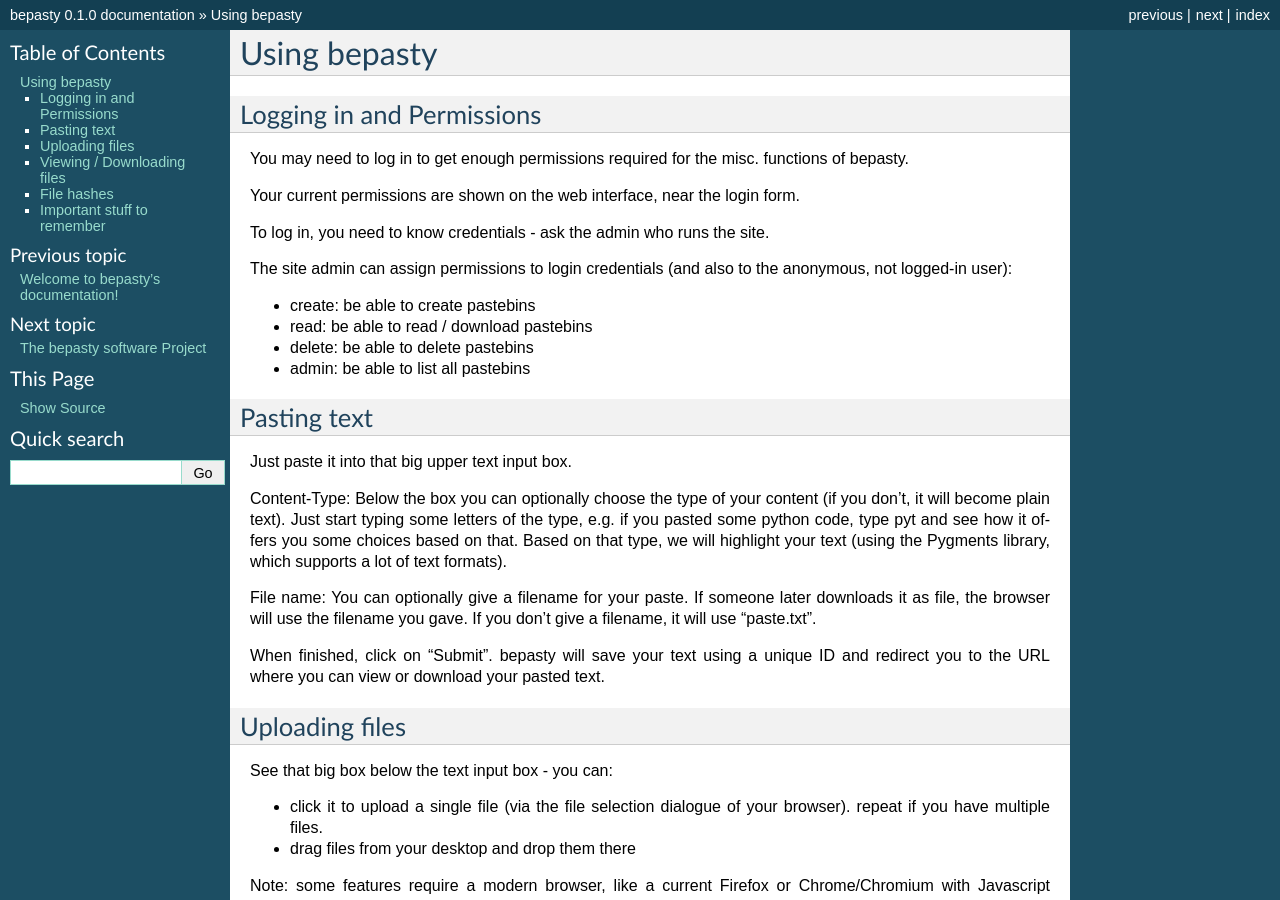
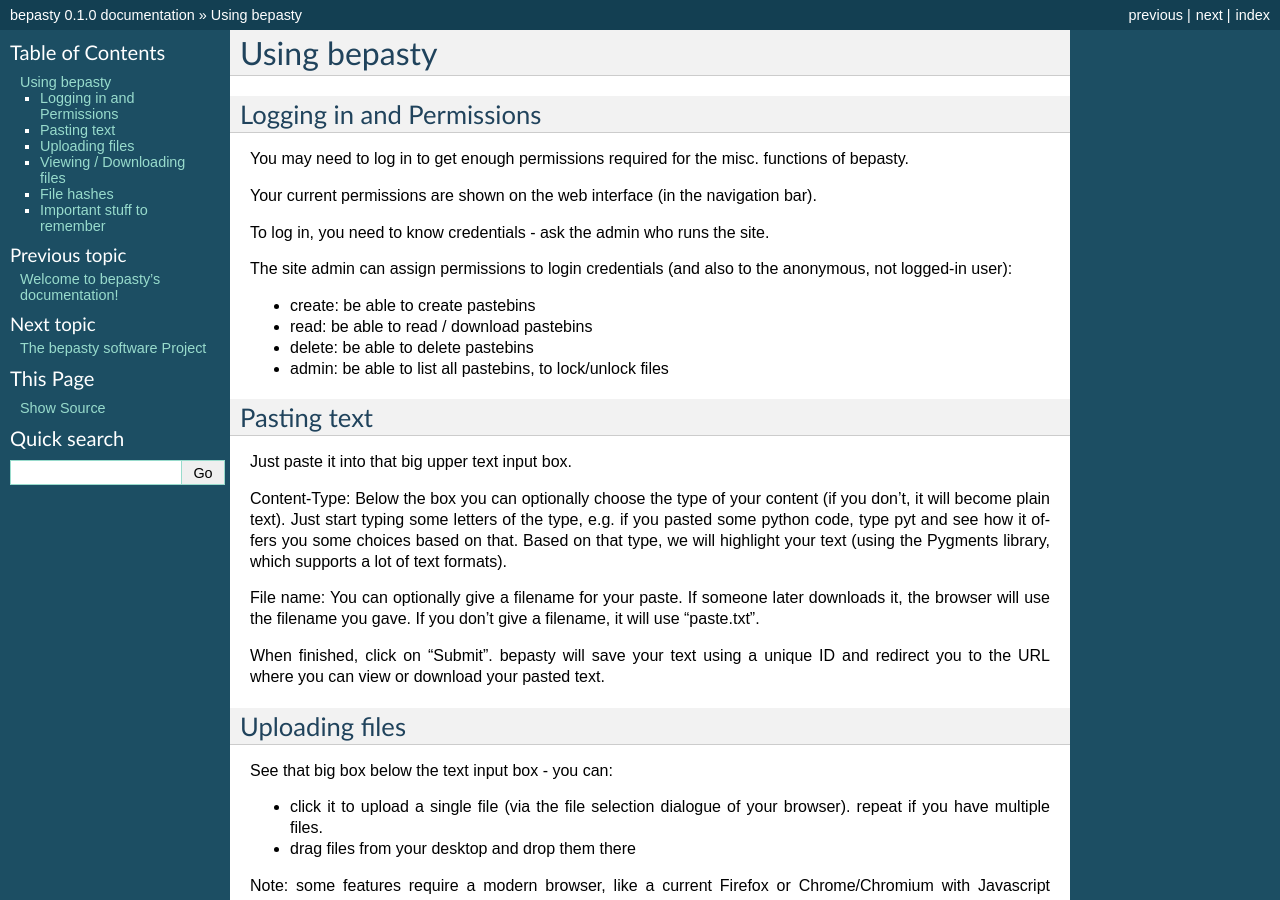
Before and after one commit to bepasty/bepasty-server, a Sphinx documentation site: the page built from docs/source/user.rst, in a window 1280 px wide and 900 px high. Built offline with Sphinx 7.4.7, drawn with Linux system fonts in a browser that asks for light colours.

Commit message:
update docs

```diff
--- a/docs/source/user.rst
+++ b/docs/source/user.rst
@@ -7,7 +7,7 @@
 
 You may need to log in to get enough permissions required for the misc. functions of bepasty.
 
-Your current permissions are shown on the web interface, near the login form.
+Your current permissions are shown on the web interface (in the navigation bar).
 
 To log in, you need to know credentials - ask the admin who runs the site.
 
@@ -16,7 +16,7 @@
 * create: be able to create pastebins
 * read: be able to read / download pastebins
 * delete: be able to delete pastebins
-* admin: be able to list all pastebins
+* admin: be able to list all pastebins, to lock/unlock files
 
 Pasting text
 ============
@@ -28,7 +28,7 @@
 offers you some choices based on that. Based on that type, we will highlight your text (using the Pygments
 library, which supports a lot of text formats).
 
-File name: You can optionally give a filename for your paste. If someone later downloads it as file, the browser will
+File name: You can optionally give a filename for your paste. If someone later downloads it, the browser will
 use the filename you gave. If you don't give a filename, it will use "paste.txt".
 
 When finished, click on "Submit". bepasty will save your text using a unique ID and redirect you to the URL
```
Also changed, not shown: 1 other file.
